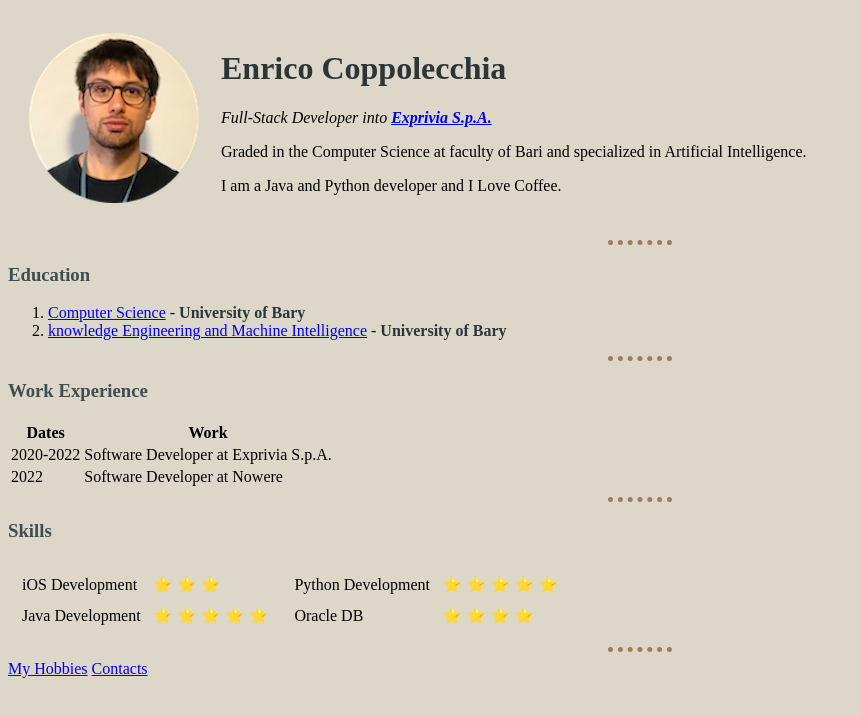
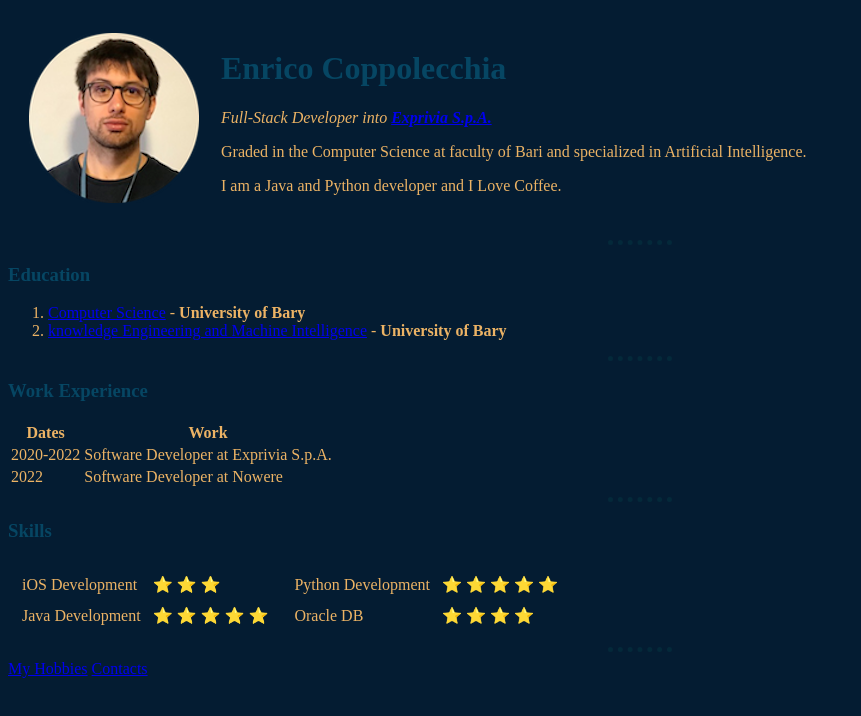
Before and after one commit to enrycoop/cv, a plain HTML site: page index.html in a window 1280 px wide. Shown: the whole page, without its empty margins (0-861 px from the left). Drawn offline with Linux system fonts and the light colour scheme.

Commit message:
Add files via upload
bfxb

```diff
--- a/css/styles.css
+++ b/css/styles.css
@@ -1,23 +1,28 @@
 body {
-  background-color: #DCD7C9;
+  background-color: #041C32;
+  color: #ECB365;
 }
 
 hr {
   border-style: none;
   border-top-style: dotted;
-  border-color: #A27B5C;
+  border-color: #04293A;
   border-width: 5px;
   width: 5%;
 }
 
 h3 {
-  color: #3F4E4F;
+  color: #064663;
 }
 
 h1 {
-  color: #2C3639;
+  color: #064663;
 }
 
 strong {
-  color: #2C3639;
+  color: #ECB365;
 }
+
+th {
+  color: #ECB365;
+}
```
